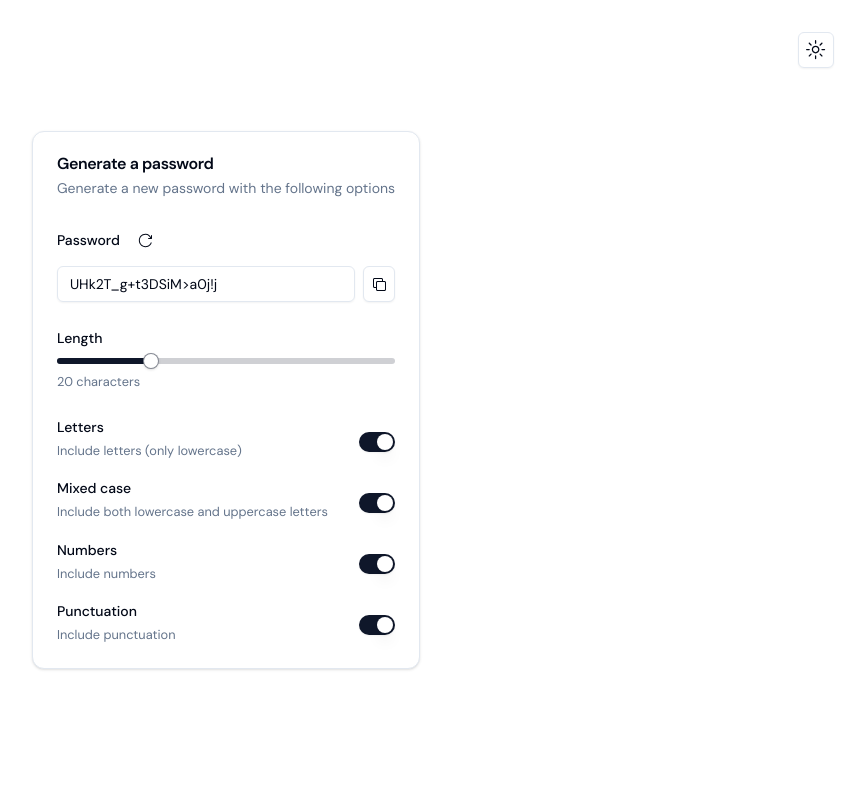
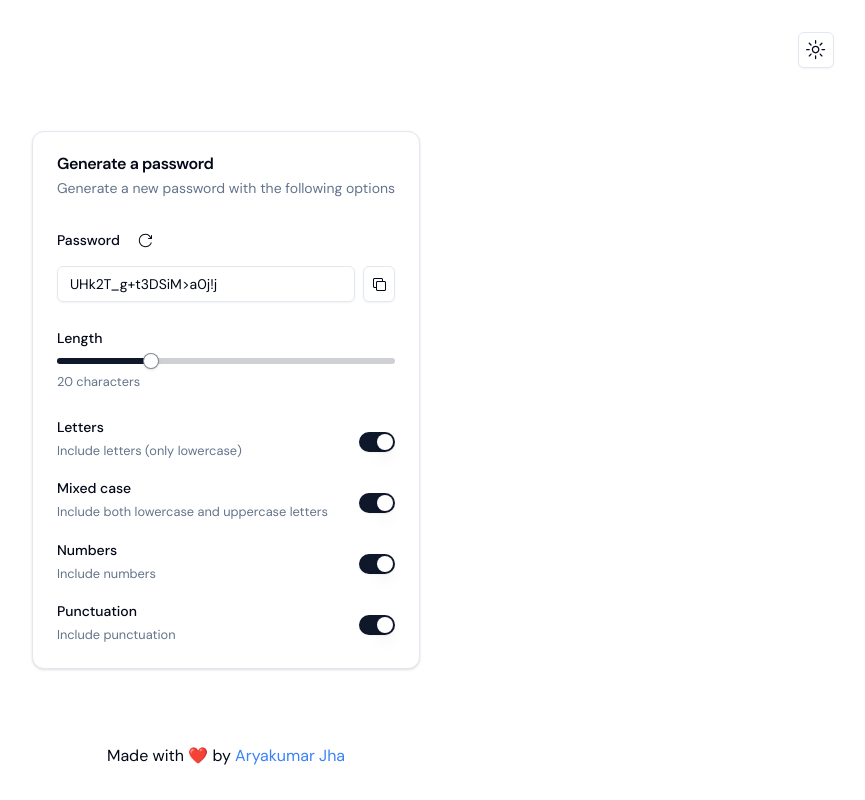
Before and after one commit to devaryakjha/CipherForge, a Next.js app: page / in a window 1280 px wide. Shown: the whole page, without its empty margins (414-1279 px from the left). Built offline with nearby package versions, Linux system fonts and the light colour scheme.

Commit message:
Add Footer component to PasswordGenerator feature

```diff
--- a/src/app/features/generator/index.tsx
+++ b/src/app/features/generator/index.tsx
@@ -26,6 +26,7 @@ import { useReducer } from "react";
 import type { FormSchemaPayload } from "@/lib/schema";
 import generatePassword from "@/lib/generate-password";
 import { cn } from "@/lib/utils";
+import Footer from "@/app/shared/components/footer";
 
 const initialState: FormSchemaPayload = {
   password: "",
@@ -98,7 +99,7 @@ const PasswordGenerator = () => {
   return (
     <main className={"flex flex-col items-center justify-center h-svh"}>
       <Header />
-      <Card>
+      <Card className="z-10">
         <CardHeader>
           <CardTitle>Generate a password</CardTitle>
           <CardDescription>
@@ -191,6 +192,7 @@ const PasswordGenerator = () => {
           </form>
         </CardContent>
       </Card>
+      <Footer />
     </main>
   );
 };
--- /dev/null
+++ b/src/app/shared/components/footer.tsx
@@ -0,0 +1,23 @@
+const Footer = () => {
+  return (
+    <footer className="fixed bottom-8 left-0 right-0 flex items-center justify-center">
+      <span>
+        Made with{" "}
+        <span role="img" aria-label="love">
+          ❤️
+        </span>{" "}
+        by{" "}
+        <a
+          href="https://aryak.dev"
+          target="_blank"
+          rel="noopener noreferrer"
+          className="text-blue-500"
+        >
+          Aryakumar Jha
+        </a>
+      </span>
+    </footer>
+  );
+};
+
+export default Footer;
```
